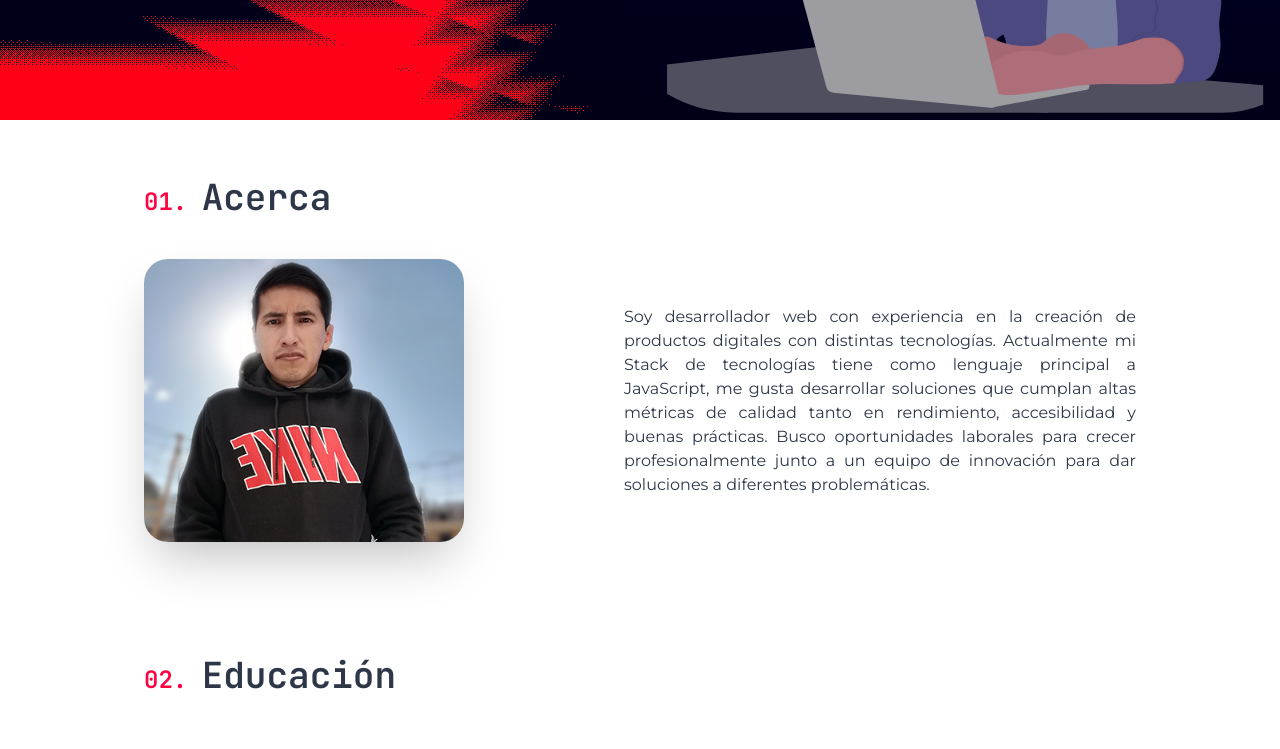
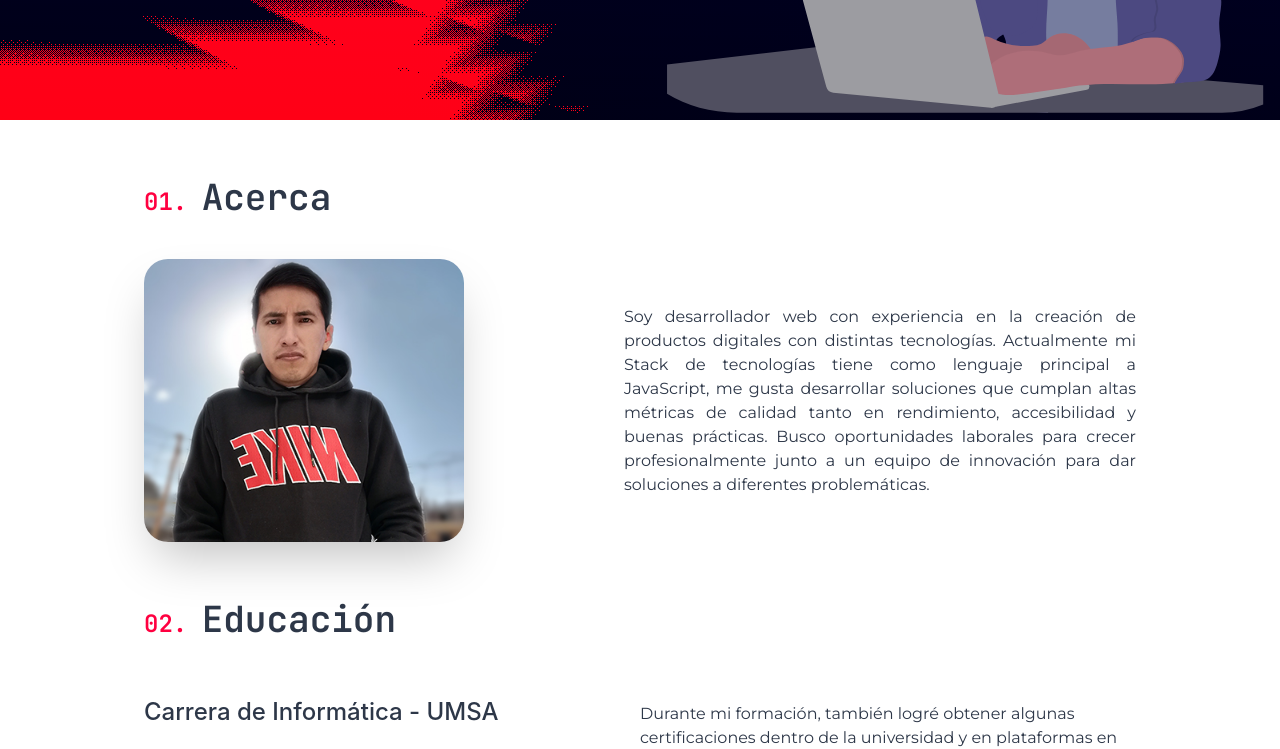
Before and after one commit to arielscc/myf, a Next.js app: page / in a window 1280 px wide. Shown: the part 680-1429 px from the top of the page. Built offline with nearby package versions, Linux system fonts and the light colour scheme; a web font is replaced by a local one.

Commit message:
feat: update container padding

```diff
--- a/components/Container.js
+++ b/components/Container.js
@@ -1,12 +1,12 @@
+import { Box, Heading, chakra } from '@chakra-ui/react';
 import React from 'react';
-import { Heading, Box, chakra } from '@chakra-ui/react';
 
 const Container = ({ children, title, index }) => (
   <Box
     as="section"
     maxW="5xl"
     mx="auto"
-    py={{ base: 'none', md: '14' }}
+    pt={{ base: '8', md: '14' }}
     px={{ base: '4', lg: 'none' }}
     id={title}
   >
```
